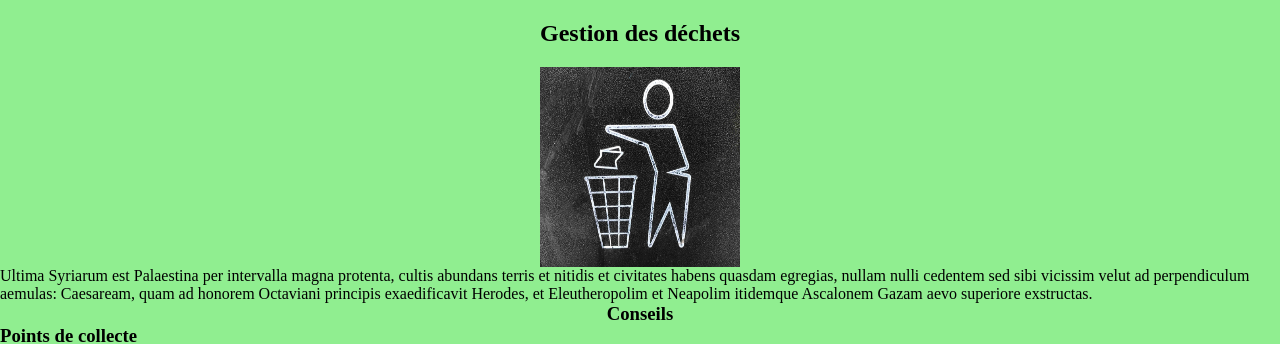
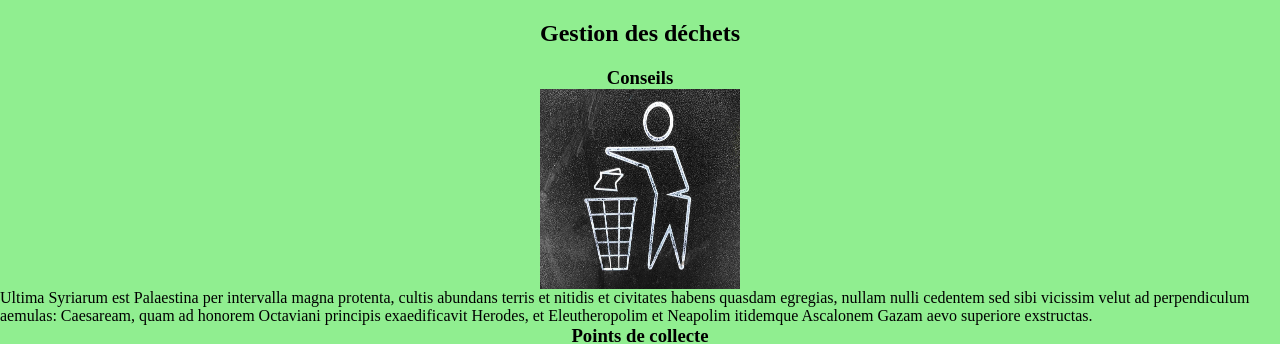
Before and after one commit to MartinCazamajor/Green-City, a PHP site: page /dechet.html in a window 1280 px wide. Shown: the top 344 px of the page. Run offline with PHP 8.4, Linux system fonts and the light colour scheme.

Commit message:
commentaire du code et pemière version des flexbox

```diff
--- a/dechet.html
+++ b/dechet.html
@@ -14,19 +14,19 @@
 
             <article class="conseil">
                 <h3>Conseils</h3>
+                <img src="img/gary-chan-YzSZN3qvHeo-unsplash.jpg" alt="petit bonhomme qui utilise une poubelle" class="poubelle">
                 <p>Ultima Syriarum est Palaestina per intervalla magna protenta, cultis abundans terris et nitidis et civitates habens quasdam egregias, nullam nulli cedentem sed sibi vicissim velut ad perpendiculum aemulas: Caesaream, quam ad honorem Octaviani principis exaedificavit Herodes, et Eleutheropolim et Neapolim itidemque Ascalonem Gazam aevo superiore exstructas.</p>
-                <img src="img/gary-chan-YzSZN3qvHeo-unsplash.jpg" alt="petit bonhomme qui utilise une poubelle" class="poubelle">
             </article>
 
             <article class="collecte">
                 <h3>Points de collecte</h3>
+                <img src="img/janis-oppliger-dRHE-XF7wls-unsplash.jpg" alt="carte des points de collecte" class="carte">
                 <p>Ultima Syriarum est Palaestina per intervalla magna protenta</p>
                 <ul>
                     <li>Ultima Syriarum est Palaestina per intervalla magna protenta</li>
                     <li>Ultima Syriarum est Palaestina per intervalla magna protenta</li>
                     <li>Ultima Syriarum est Palaestina per intervalla magna protenta</li>
                 </ul>
-                <img src="img/janis-oppliger-dRHE-XF7wls-unsplash.jpg" alt="carte des points de collecte" class="carte">
             </article>
         </section>
     </body>
--- a/style-dechet.css
+++ b/style-dechet.css
@@ -1,22 +1,26 @@
+/*A mettre une seule fois en haut de la page pour s'assurer de bien toucher les bords des écrans*/
 * {
     margin: 0;
     padding: 0;
     box-sizing: border-box;
   }
 
+  /*Dimmensionnement des images*/
 .poubelle, .carte{
     height: 200px;
     width: 200px;
     margin: 2Opx;
 }
 
+/*classe gérant l'intagrélité de la section gestion des déchets*/
 .gestion {
     background-color: lightgreen;
 }
 
-.conseil {
+/*Premier article*/
+.conseil, .collecte {
     display: flex;
-    flex-direction: column-reverse;
+    flex-direction: column;
     align-items: center;
 }
 
```
